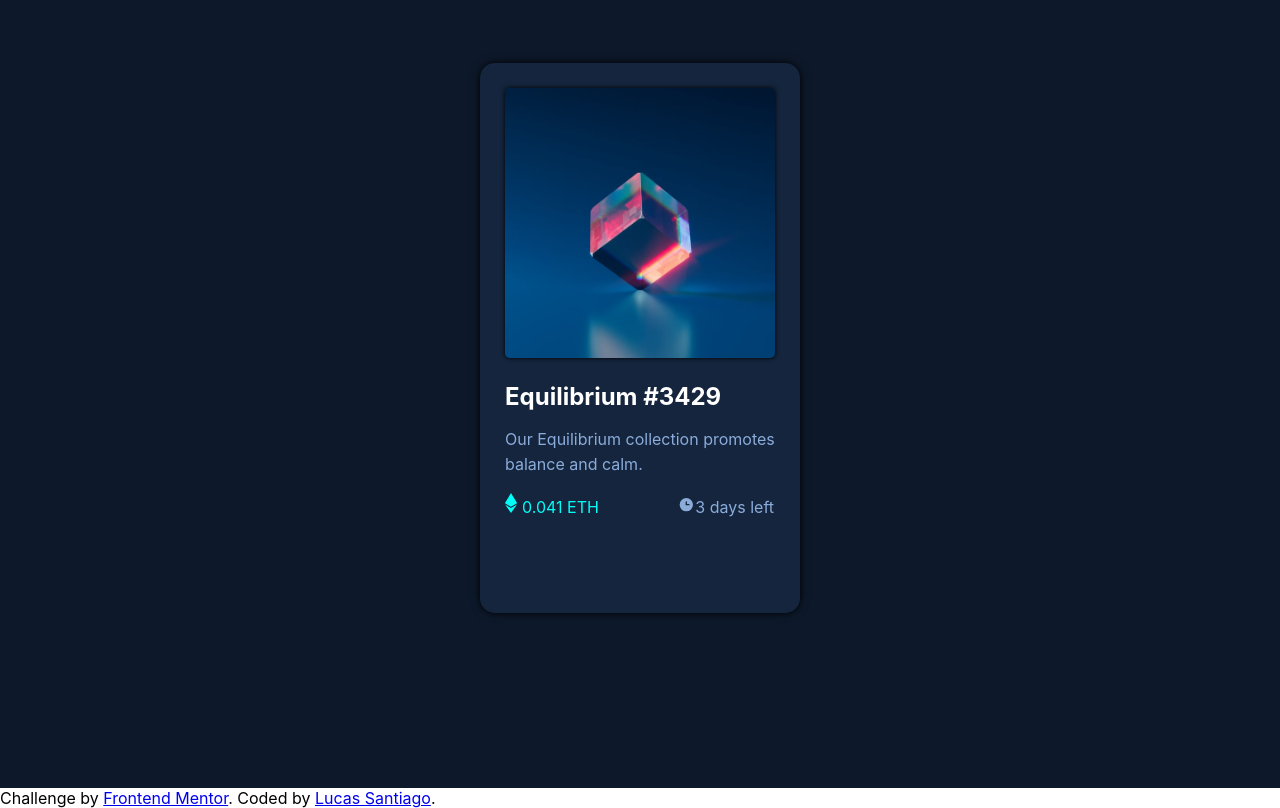
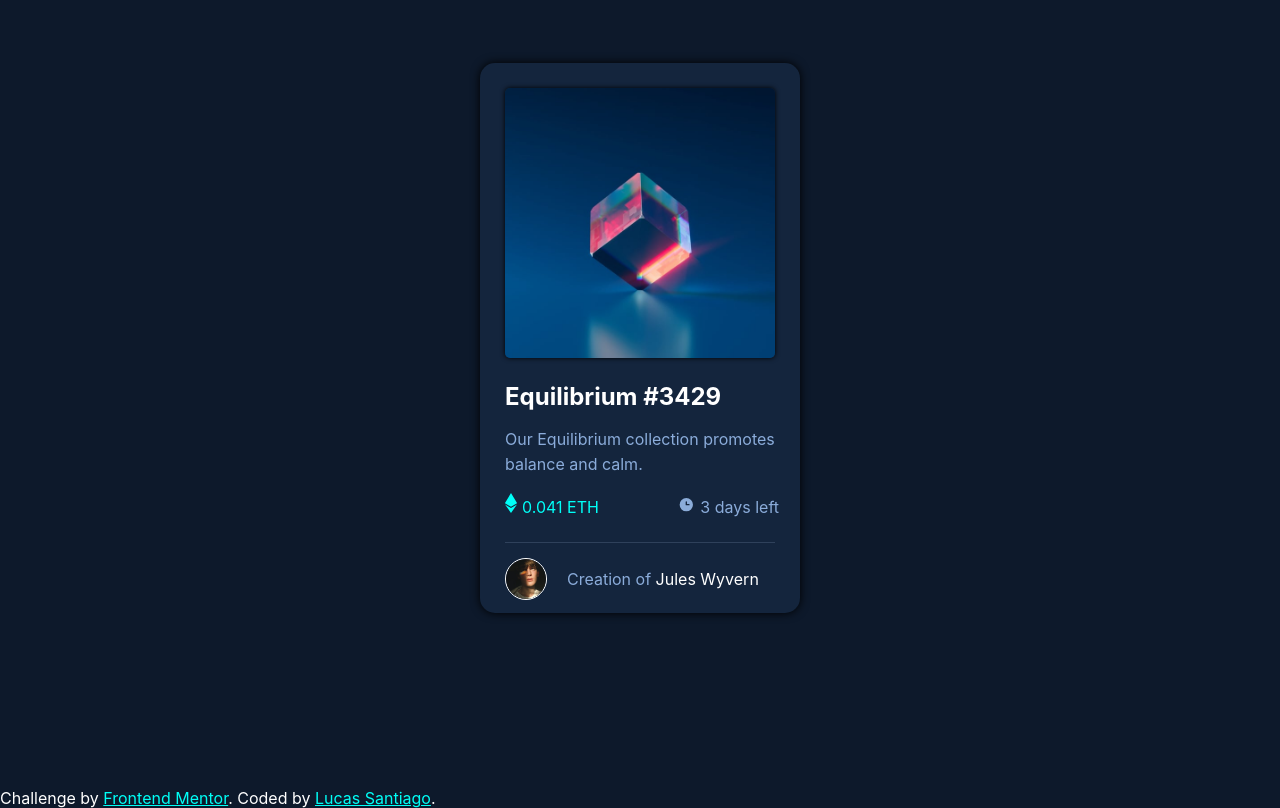
Before and after one commit to rathlucas/nft-preview-card, a plain HTML site: page index.html in a window 1280 px wide. Shown: the part 112-920 px from the top of the page. Drawn offline with Linux system fonts and the light colour scheme.

Commit message:
Update style.css
Added hover pseudoclasses and styling

```diff
--- a/assets/style.css
+++ b/assets/style.css
@@ -42,6 +42,12 @@ body {
 	margin-left: 25px;
 	margin-bottom: 5px;
 	color: hsl(0, 0%, 100%);
+	transition: color 0.3s;
+}
+
+.title:hover {
+	color: hsl(178, 100%, 50%);
+	cursor: pointer;
 }
 
 .mainText {
@@ -81,8 +87,49 @@ body {
 	display: inline-block;
 	width: 17px;
 	height: 17px;
+	margin-right: 5px;
 	background-image: url(../images/icon-clock.svg);
 	background-position: center;
 	background-repeat: no-repeat;
 	background-size: cover;
 }
+
+.poster {
+	width: 270px;
+	border-top: 1px solid hsl(215, 32%, 27%);
+	margin-top: 25px;
+	margin-left: 25px;
+}
+
+.avatar {
+	float: left;
+	width: 40px;
+	margin-top: 15px;
+	margin-right: 20px;
+	border: 1px solid white;
+	border-radius: 50px;
+}
+
+.posterText {
+	color: hsl(215, 51%, 70%);
+	padding-top: 10px;
+}
+
+.posterLink {
+	color: white;
+	transition: color 0.3s;
+}
+
+.posterLink:hover {
+	color: hsl(178, 100%, 50%);
+	cursor: pointer;
+}
+
+.attribution {
+	background-color: hsl(217, 54%, 11%);
+	color: white;
+}
+
+a {
+	color: hsl(178, 100%, 50%);
+}
--- a/index.html
+++ b/index.html
@@ -11,6 +11,7 @@
 </head>
 
 <body>
+  <main>
     <div class="background">
       <div class="container">
         <img class="nftImage" src="./images/image-equilibrium.jpg" alt="NFT Equilibrium Image">
@@ -19,8 +20,16 @@
         <p class="mainText">Our Equilibrium collection promotes balance and calm.</p>
         <p class="price">0.041 ETH</p>
         <p class="timeLeft">3 days left</p>
+
+        <section class="poster">
+          <img class="avatar" src="./images/image-avatar.png" alt="Avatar Photo">
+          <p class="posterText">Creation of <span class="posterLink">Jules Wyvern</span></p>
+        </section>
+
       </div>
     </div>
+  </main>
+
 
 
   <div class="attribution">
```
Lines whose indentation alone changed are shown as unchanged.
